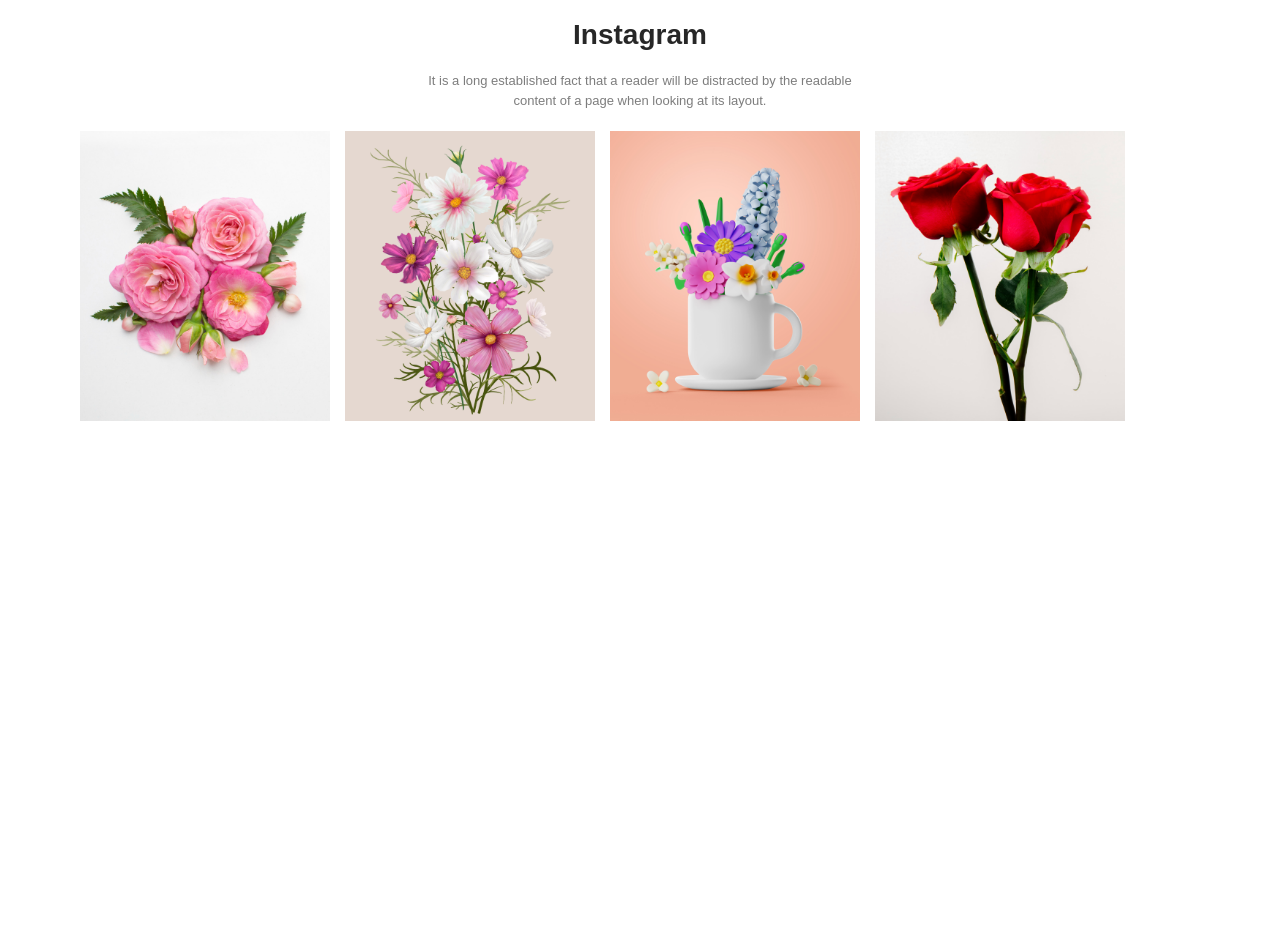
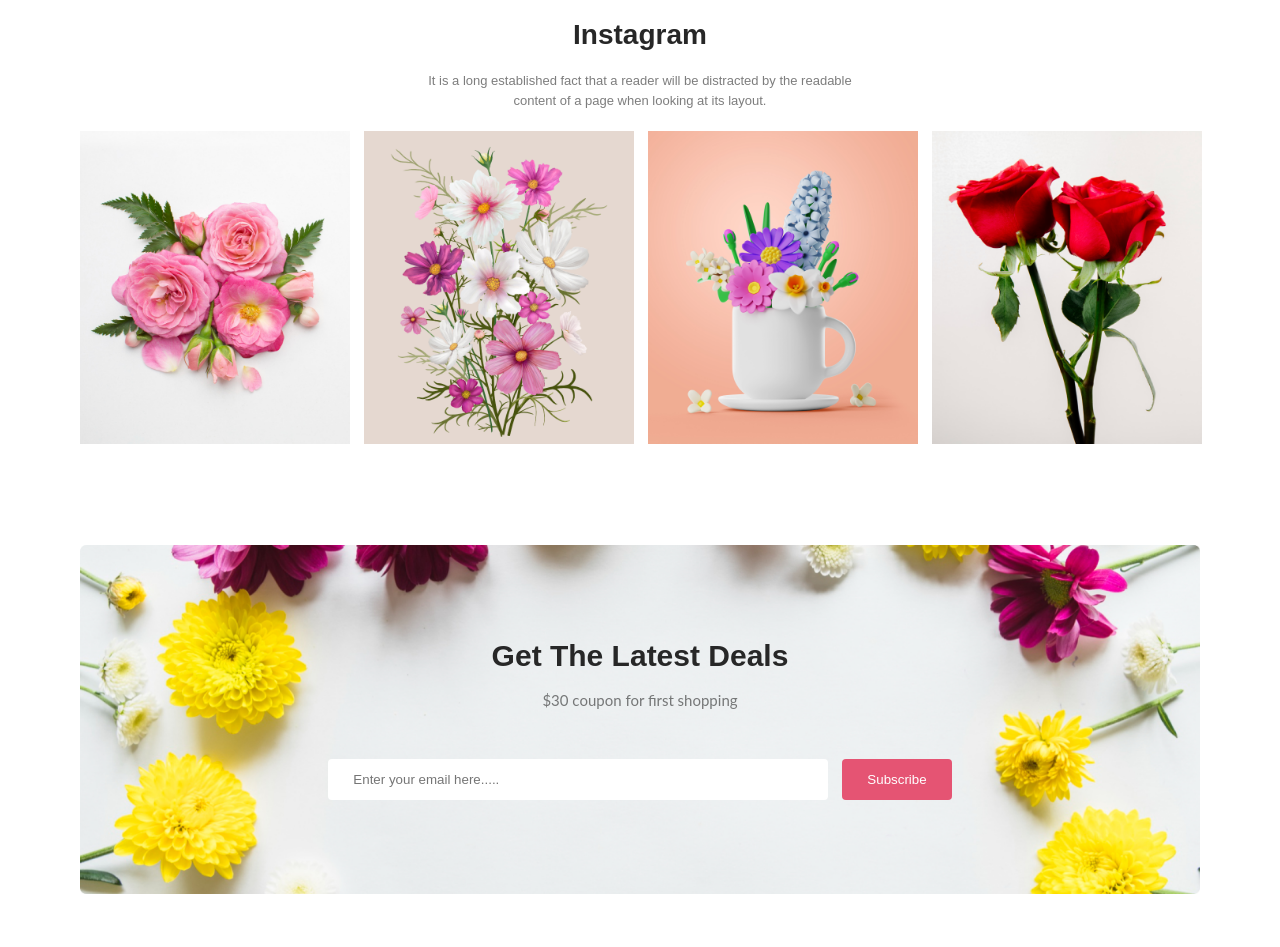
Before and after one commit to Mahbub2027/flower-shop, a plain HTML site: page index.html in a window 1280 px wide. Shown: the part 1160-2107 px from the top of the page. Before the commit the page ends 1681 px from the top, so only its background shows below. Drawn offline with Linux system fonts and the light colour scheme.

Commit message:
subscription section added

```diff
--- a/css/style.css
+++ b/css/style.css
@@ -86,11 +86,13 @@
 /* instragram section start */
 .instagram {
     max-width: 1120px;
-    margin: 100px auto;
+    margin: 100px auto 50px;
 }
-.inst-text{
+
+.inst-text {
     text-align: center;
 }
+
 .instragram-title {
     color: #272727;
     font-family: sans-serif;
@@ -113,9 +115,44 @@
 }
 
 .inst-img {
-    width: 250px;
+    width: 270px;
     height: auto;
-    margin-right: 15px;
+    margin-right: 14px;
 }
 
 /* subscribe section start */
+.subscribe-container {
+    width: 1120px;
+    height: 450px;
+    background-image: url('../assets/Rectangle\ 9.png');
+    background-size: contain;
+    background-position: center;
+    background-repeat: no-repeat;
+    margin: 50px auto;
+    text-align: center;
+}
+
+.subcribe-title {
+    color: #272727;
+    font-family: sans-serif;
+    font-size: 30px;
+    font-style: normal;
+    font-weight: bold;
+    padding-top: 145px;
+
+}
+
+.subscribe-description {
+    color: rgba(39, 39, 39, 0.60);
+    font-family: Lato;
+    font-size: 15px;
+    margin: 18px 0px 50px;
+
+}
+.sub-input{
+    width: 450px;
+    padding: 13px 25px;
+    border: none;
+    border-radius: 4px;
+    margin-right: 10px;
+}
--- a/index.html
+++ b/index.html
@@ -56,6 +56,15 @@
                 </div>
             </div>
         </section>
+
+        <section>
+            <div class="subscribe-container">
+                <h2 class="subcribe-title">Get The Latest Deals</h2>
+                <p class="subscribe-description">$30 coupon for first shopping</p>
+                <input class="sub-input" type="email" placeholder="Enter your email here.....">
+                <button class="btn-primary">Subscribe</button>
+            </div>
+        </section>
     </main>
     <footer>
 
```
